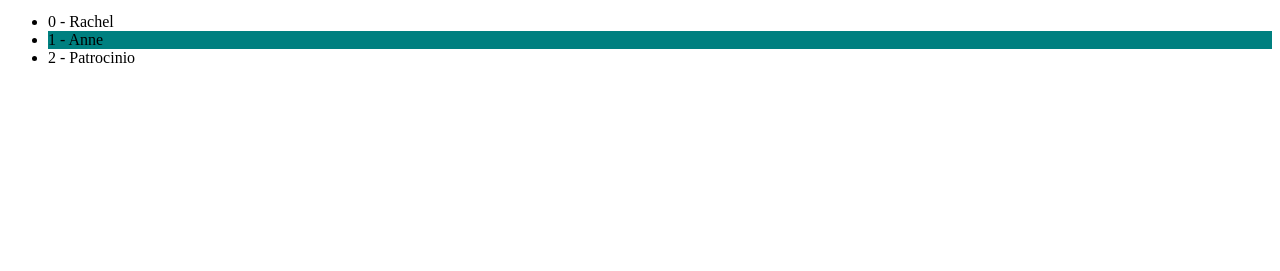
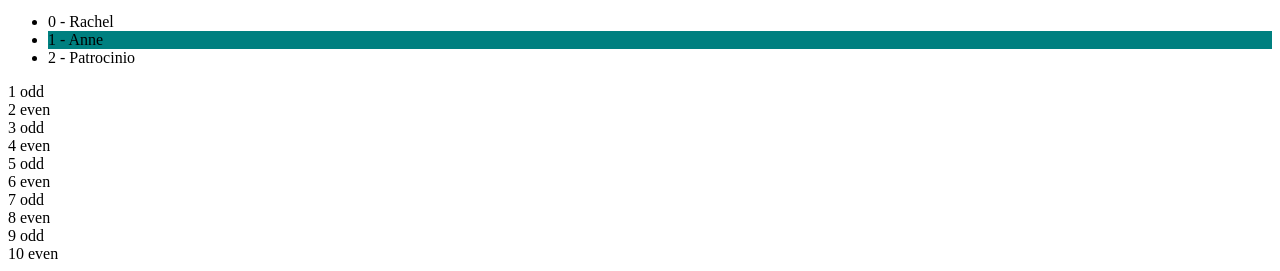
Before and after one commit to rachelpatrocinio/vue-hello, a plain HTML site: page index.html in a window 1280 px wide. Shown: the part 762-1033 px from the top of the page. Before the commit the page ends 845 px from the top, so only its background shows below. Drawn offline with nearby package versions, Linux system fonts and the light colour scheme.

Commit message:
Added: Printed multiple div with v-for + tenerary operator

```diff
--- a/index.html
+++ b/index.html
@@ -67,6 +67,11 @@
                 {{ i }} - {{ name }}
             </li>
         </ul>
+
+        <!-- PRINT MULTIPLE DIV WITH v-for + TENERARY OPERATOR -->
+        <div v-for="n in 10">
+            {{ n }} {{ n % 2 === 0 ? 'even' : 'odd'}}
+        </div>
     </div>
 
     <script src="./js/app.js"></script>
```
